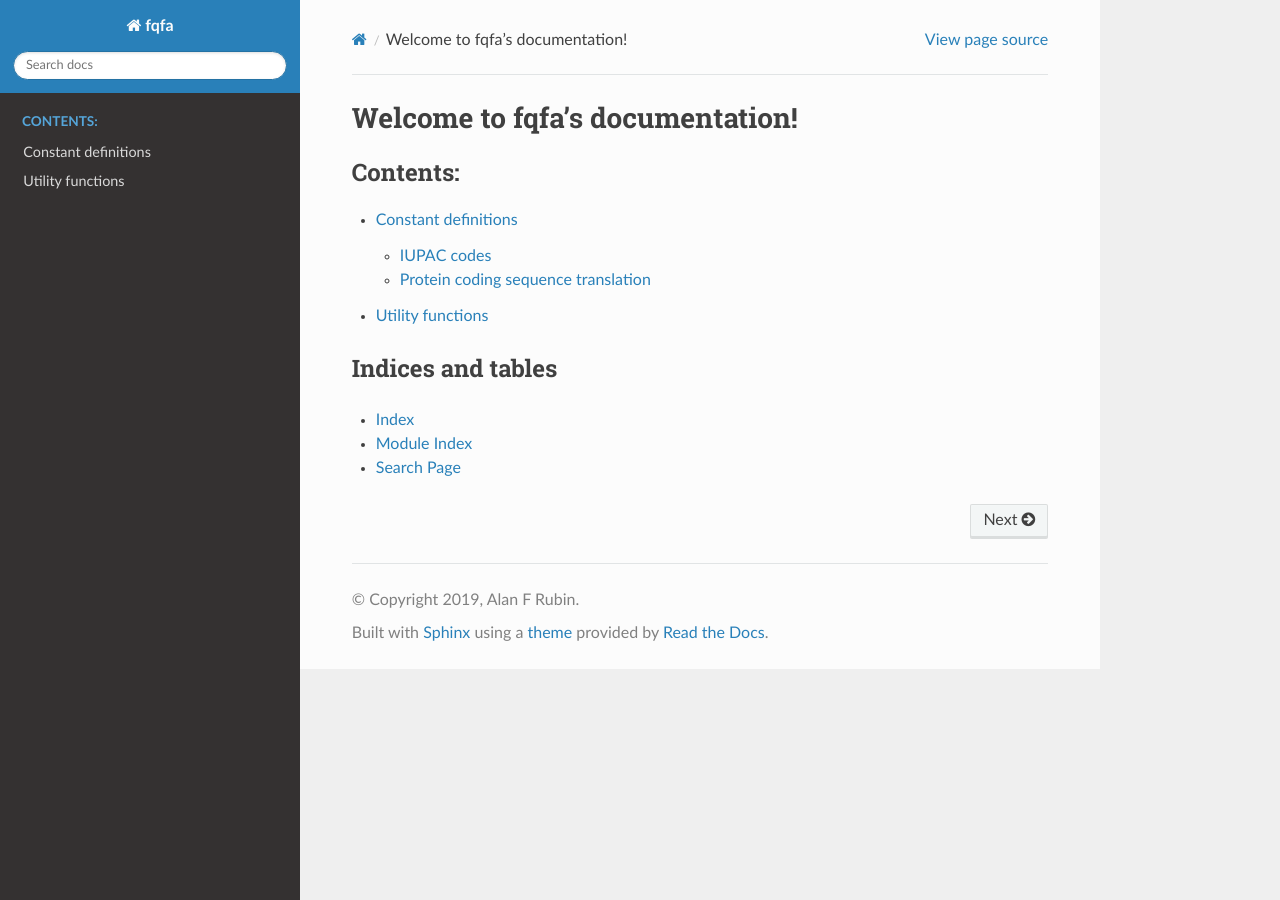
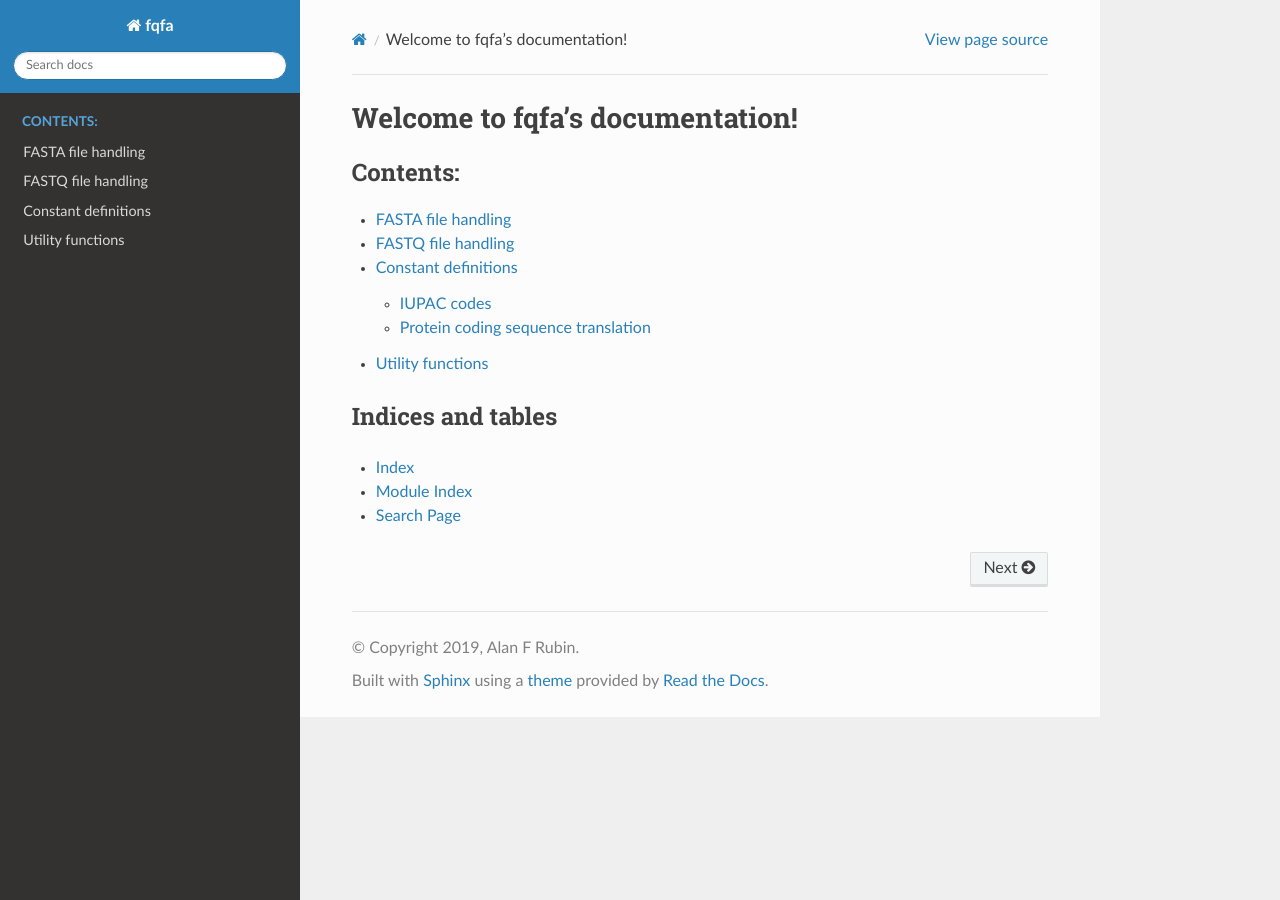
Before and after one commit to CountESS-Project/fqfa, a Sphinx documentation site: the page built from docs/index.rst, in a window 1280 px wide. Built offline with Sphinx 7.4.7 and the Read the Docs theme 2.0.0, drawn with Linux system fonts in a browser that asks for light colours.

Commit message:
added documentation stubs for fastq and fasta submodules

```diff
--- /dev/null
+++ b/docs/fasta.rst
@@ -0,0 +1,5 @@
+FASTA file handling
+********************
+
+.. automodule:: fqfa.fasta.fasta
+   :members:
--- /dev/null
+++ b/docs/fastq.rst
@@ -0,0 +1,5 @@
+FASTQ file handling
+********************
+
+.. automodule:: fqfa.fastq.fastq
+   :members:
--- a/docs/index.rst
+++ b/docs/index.rst
@@ -10,6 +10,8 @@
    :maxdepth: 2
    :caption: Contents:
 
+   fasta
+   fastq
    constants
    util
 
```
